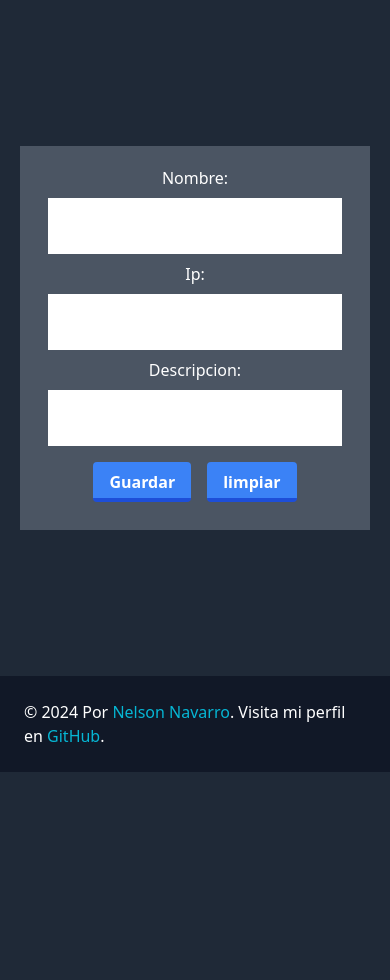
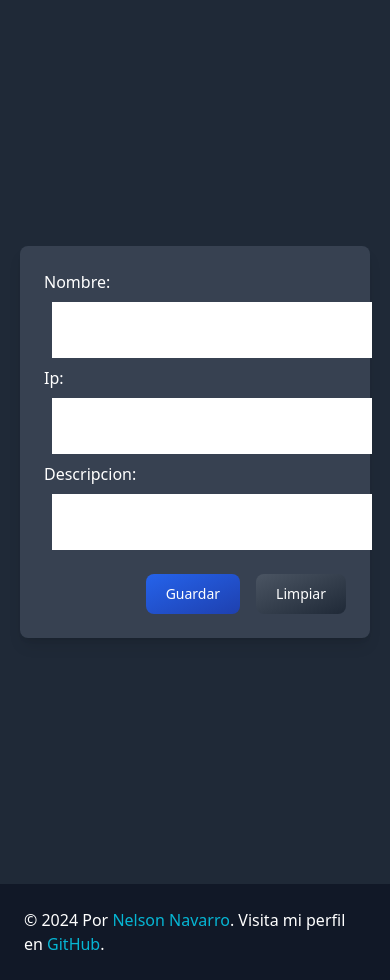
Before and after one commit to NelsonNV/AthenaGuard, a Django app: page /target/add/ in a window 390 px wide. Shown: the part 72-1052 px from the top of the page. Before the commit the page ends 844 px from the top, so only its background shows below. Run offline with Django 4.2, Linux system fonts and the light colour scheme; some libraries are stand-ins or nearby versions.

Commit message:
refactor(form): update form layout and implement new button style
Refactored the form layout to use a more modern structure with improved
styling. Replaced static buttons with dynamic `render_button` for consistency
and flexibility. The form is now better structured with responsive and styled
components using Tailwind CSS.

```diff
--- a/athena/template/formulario.html
+++ b/athena/template/formulario.html
@@ -1,11 +1,17 @@
 {% extends "base.html" %}
 {% load static %}
 {% block content %}
-
-    <form method="post" class=" flex flex-wrap bg-gray-600 p-5 text-white justify-center items-center ">
-        {% csrf_token %}
-        {{ form }}
-        <button class="h-10 m-2 bg-blue-500 hover:bg-blue-400 text-white font-bold py-2 px-4 border-b-4 border-blue-700 hover:border-blue-500 rounded" type="submit">Guardar</button>
-        <button class="h-10 m-2 bg-blue-500 hover:bg-blue-400 text-white font-bold py-2 px-4 border-b-4 border-blue-700 hover:border-blue-500 rounded" type="reset">limpiar</button>
-    </form>
+    <div class="flex justify-center items-center min-h-screen bg-gray-800">
+        <form method="post" class="flex flex-wrap bg-gray-700 p-6 rounded-lg shadow-lg text-white w-full max-w-2xl">
+            {% csrf_token %}
+            <div class="w-full mb-4">
+                {{ form.as_div }}
+            </div>
+            {% load buttons %}
+            <div class="flex w-full justify-end gap-4">
+                {% render_button "Guardar" "submit" color="blue" %}
+                {% render_button "Limpiar" "reset" color="gray" %}
+            </div>
+        </form>
+    </div>
 {% endblock %}
```
